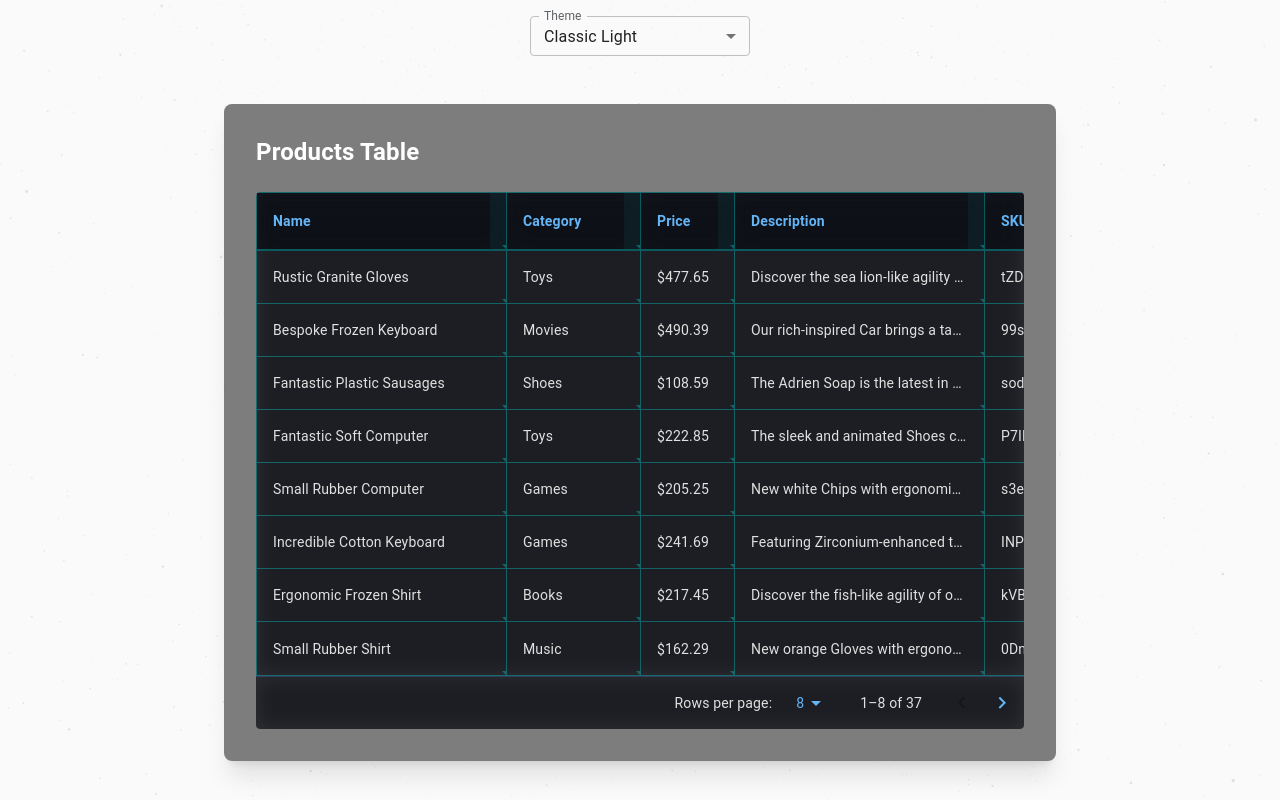
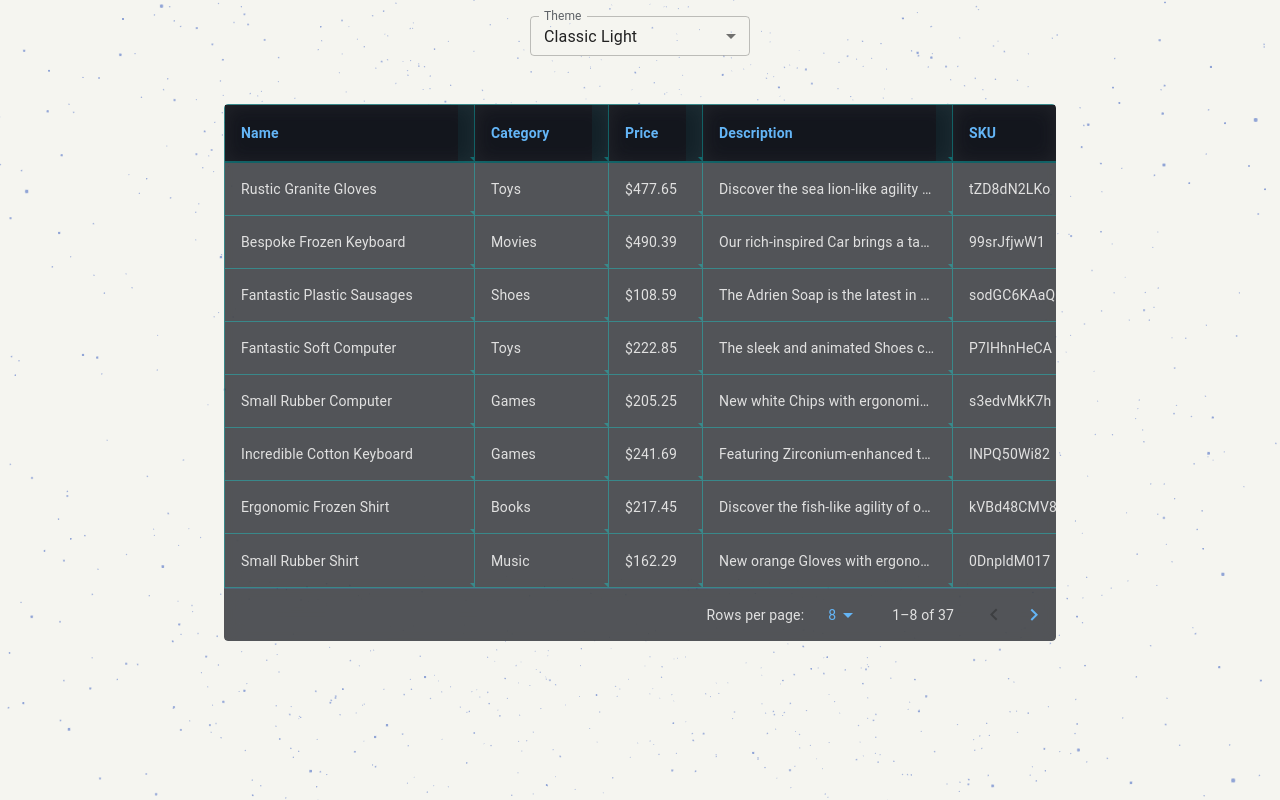
Before and after one commit to zoubirabde9a/llm-rag, a Next.js app: page /products in a window 1280 px wide. Built offline with nearby package versions, Linux system fonts and the light colour scheme.

Commit message:
Update package dependencies and enhance theme customization; upgrade @faker-js/faker to version 9.8.0, add @tanstack/react-virtual, and extend MUI theme to include particleColor for improved visual effects in SpaceBackground component.

```diff
--- a/package.json
+++ b/package.json
@@ -11,11 +11,12 @@
   "dependencies": {
     "@emotion/react": "^11.14.0",
     "@emotion/styled": "^11.14.0",
-    "@faker-js/faker": "^9.7.0",
+    "@faker-js/faker": "^9.8.0",
     "@mui/icons-material": "^7.0.2",
     "@mui/material": "^7.0.2",
     "@react-three/drei": "^10.1.2",
     "@react-three/fiber": "^9.1.2",
+    "@tanstack/react-virtual": "^3.13.9",
     "@types/three": "^0.176.0",
     "faker": "^6.6.6",
     "next": "15.3.1",
--- a/src/app/products/page.tsx
+++ b/src/app/products/page.tsx
@@ -34,10 +34,7 @@ export default function ProductsPage() {
     <>
       <SpaceBackgroundWrapper />
       <main className="p-8 max-w-4xl mx-auto relative">
-        <div className="bg-black/50 backdrop-blur-sm p-8 rounded-lg shadow-xl">
-          <h1 className="text-2xl font-bold mb-6 text-white">Products Table</h1>
           <DynamicTable data={products} rowsPerPage={8} />
-        </div>
       </main>
     </>
   );
--- a/src/app/users/page.tsx
+++ b/src/app/users/page.tsx
@@ -13,7 +13,6 @@ export default function UsersPage() {
 
   return (
     <main className="p-8 max-w-4xl mx-auto">
-      <h1 className="text-2xl font-bold mb-6">Users Table</h1>
       <DynamicTable data={users} rowsPerPage={8} />
     </main>
   );
--- a/src/components/SpaceBackground.tsx
+++ b/src/components/SpaceBackground.tsx
@@ -3,9 +3,11 @@ import { useFrame } from '@react-three/fiber';
 import { Points, PointMaterial } from '@react-three/drei';
 import * as THREE from 'three';
 import { random } from 'maath';
+import { useTheme } from '@mui/material/styles';
 
 export default function SpaceBackground() {
   const ref = useRef<THREE.Points>(null);
+  const theme = useTheme();
 
   // Generate random points for stars with initial velocities
   const count = 5000;
@@ -86,8 +88,8 @@ export default function SpaceBackground() {
       <Points ref={ref} positions={positions} stride={3} frustumCulled={false}>
         <PointMaterial
           transparent
-          color="#ffffff"
-          size={0.03}
+          color={theme.palette.particleColor}
+          size={0.04}
           sizeAttenuation={true}
           depthWrite={false}
         />
--- a/src/themes.ts
+++ b/src/themes.ts
@@ -1,5 +1,15 @@
 import { createTheme, ThemeOptions } from "@mui/material/styles";
 import { grey } from '@mui/material/colors'; // Only keep used colors
+
+// Extend the theme type to include particleColor
+declare module '@mui/material/styles' {
+  interface Palette {
+    particleColor: string;
+  }
+  interface PaletteOptions {
+    particleColor: string;
+  }
+}
 
 // Define the possible theme names
 export type ThemeName =
@@ -15,8 +25,12 @@ const classicLight: ThemeOptions = {
     mode: "light",
     primary: { main: "#3f51b5" }, // Indigo
     secondary: { main: "#f50057" }, // Pink A400
-    background: { default: "#fafafa", paper: "#ffffff" },
+    background: {
+      default: "#f5f5f0", // "blanc cassé" – a warm, slightly off-white tone
+      paper: "#ffffff"    // pure white, if you still want to keep paper stark white
+    },
     text: { primary: "#212121", secondary: "#5f6368" },
+    particleColor: "#3f51b5", // Indigo particles for classic light theme
   },
   typography: {
     fontFamily: '"Roboto", "Helvetica", "Arial", sans-serif',
@@ -39,6 +53,7 @@ const darkMode: ThemeOptions = {
       disabled: grey[700],
     },
     divider: 'rgba(255, 255, 255, 0.12)', // Explicit divider color
+    particleColor: "#64b5f6", // Light blue particles for dark mode
   },
   typography: {
     fontFamily: '"Inter", "Helvetica", "Arial", sans-serif',
@@ -191,6 +206,7 @@ const gradientGlow: ThemeOptions = {
     warning: { main: "#ffb74d" },
     info: { main: "#64b5f6" },
     success: { main: "#81c784" },
+    particleColor: "#64b5f6", // Pink particles for gradient glow theme
   },
   typography: {
     fontFamily: '"Inter", "Roboto", "Arial", sans-serif',
```
Also changed, not shown: 1 other file (tests, documents, lock files or other folders).
